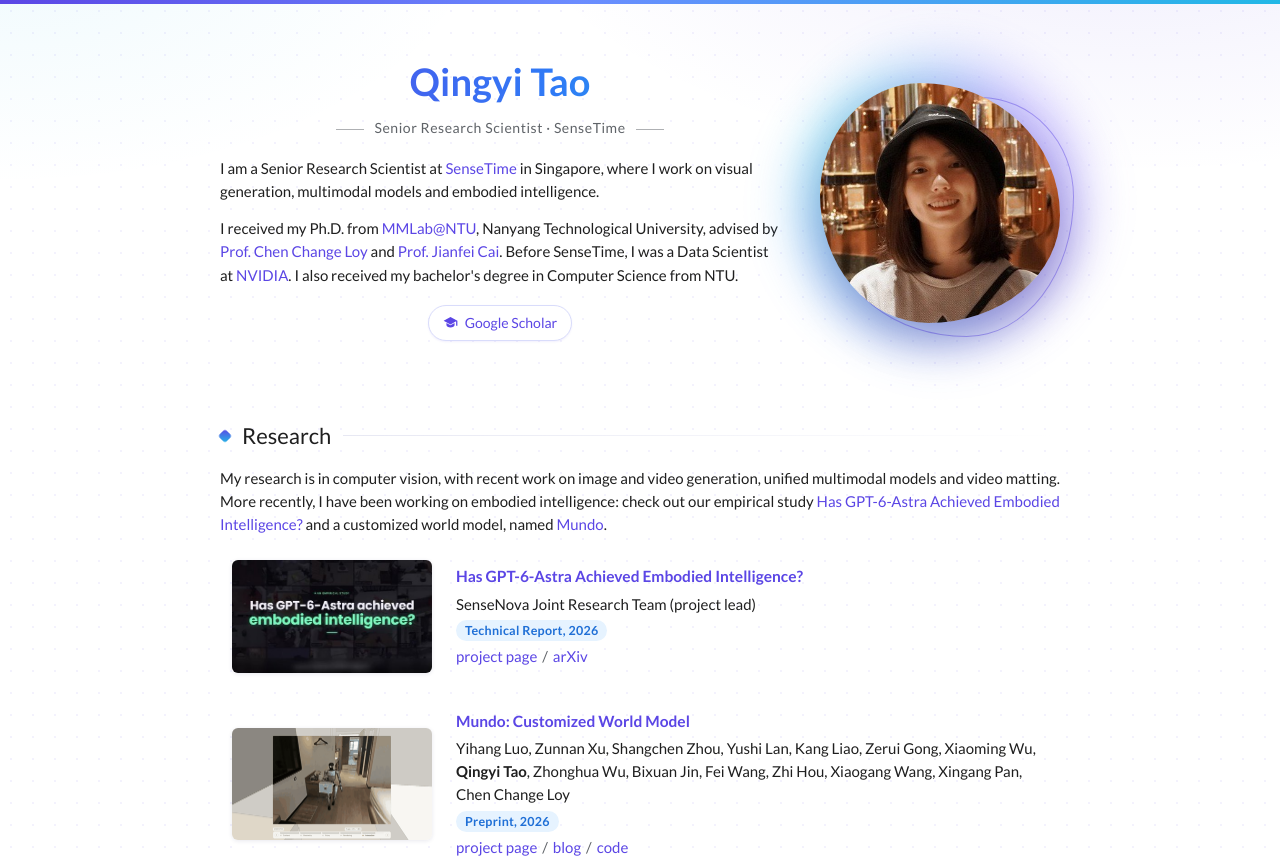
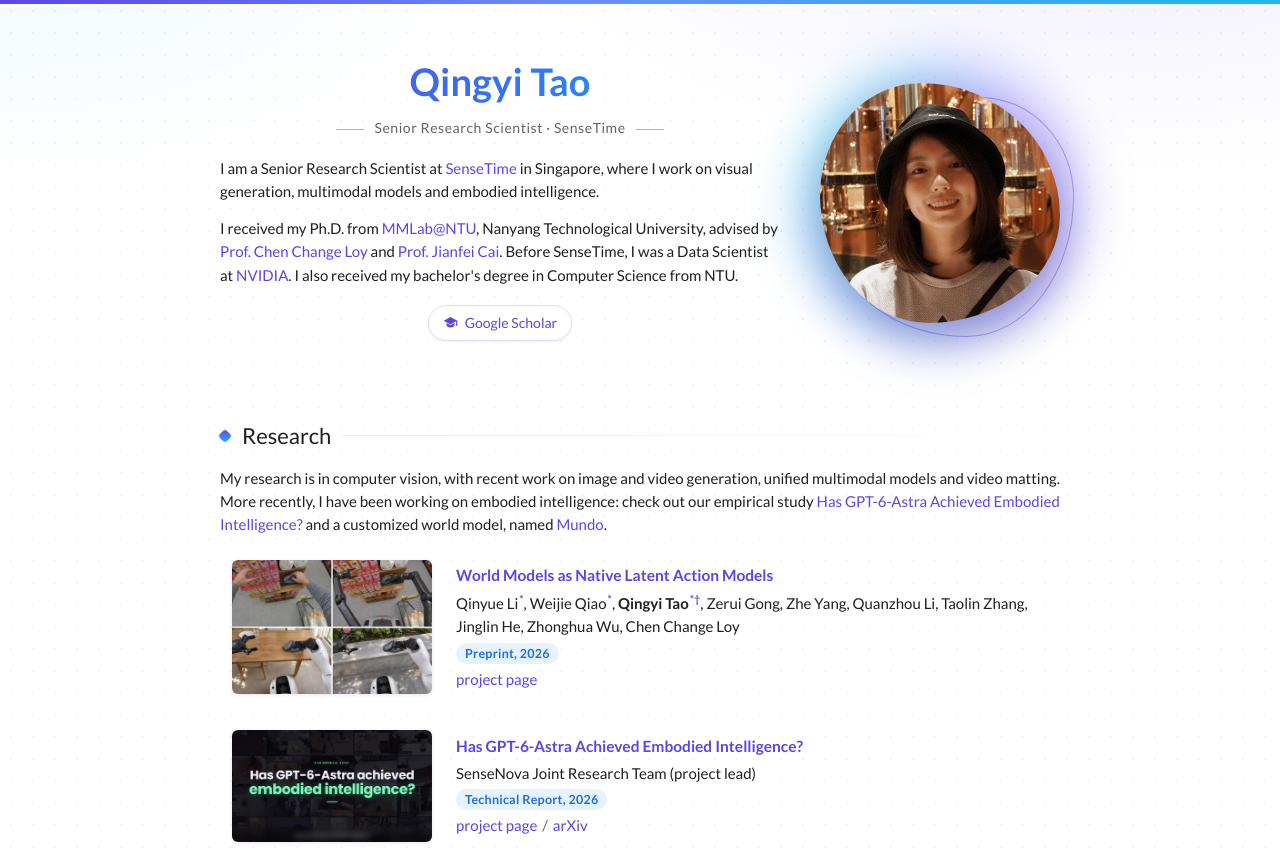
Before and after one commit to truetqy/truetqy.github.io, a plain HTML site: page index.html in a window 1280 px wide. Shown: the top 862 px of the page. Drawn offline with Linux system fonts and the light colour scheme.

Commit message:
Add Native LAM with co-first and project lead marks
Co-Authored-By: Claude Opus 5.5 <noreply@anthropic.com>
Claude-Session: https://claude.ai/code/session_017hXuX1jR8BijMeccrK2ja6

```diff
--- a/index.html
+++ b/index.html
@@ -123,8 +123,10 @@ h2::after { content: ""; flex: 1; height: 1px; background: linear-gradient(90deg
 .ptitle:hover { color: var(--hover); }
 .authors { margin: 4px 0 2px; }
 .authors b { font-weight: 700; }
+.authors sup, .note sup { color: var(--link); font-weight: 700; font-size: 0.72em; margin-left: 1px; }
+.note { margin: 6px 0 0; padding: 0 12px; font-size: 13px; color: var(--muted); }
 .venue { display: inline-block; font-style: normal; font-size: 12.5px; font-weight: 700; letter-spacing: 0.02em; color: var(--tag-fg); background: var(--tag-bg); padding: 1px 9px; border-radius: 999px; margin-top: 2px; }
-.paper:nth-child(-n+2) .venue { color: var(--tag2-fg); background: var(--tag2-bg); }
+.paper:nth-child(-n+3) .venue { color: var(--tag2-fg); background: var(--tag2-bg); }
 .plinks { margin-top: 4px; }
 .plinks .sep { color: var(--muted); padding: 0 5px; }
 
@@ -173,6 +175,16 @@ footer { margin-top: 48px; padding-top: 14px; border-top: 1px solid var(--rule);
   <p class="lead">My research is in computer vision, with recent work on image and video generation, unified multimodal models and video matting. More recently, I have been working on embodied intelligence: check out our empirical study <a href="https://www.sensenova.ai/has-gpt-6-astra-achieved-embodied-intelligence">Has GPT-6-Astra Achieved Embodied Intelligence?</a> and a customized world model, named <a href="https://mundo-world-model.github.io/">Mundo</a>.</p>
 
   <div class="papers">
+    <div class="paper">
+      <a href="https://pawteam-eai.github.io/native-lam/"><img class="thumb" src="images/nativelam.jpg" alt="Native LAM replaying a human wiping motion on robots in new scenes" loading="lazy"></a>
+      <div>
+        <a class="ptitle" href="https://pawteam-eai.github.io/native-lam/">World Models as Native Latent Action Models</a>
+        <div class="authors">Qinyue Li<sup>*</sup>, Weijie Qiao<sup>*</sup>, <b>Qingyi Tao</b><sup>*&dagger;</sup>, Zerui Gong, Zhe Yang, Quanzhou Li, Taolin Zhang, Jinglin He, Zhonghua Wu, Chen Change Loy</div>
+        <div class="venue">Preprint, 2026</div>
+        <div class="plinks"><a href="https://pawteam-eai.github.io/native-lam/">project page</a></div>
+      </div>
+    </div>
+
     <div class="paper">
       <a href="https://www.sensenova.ai/has-gpt-6-astra-achieved-embodied-intelligence"><img class="thumb" src="images/gpt6astra.jpg" alt="Has GPT-6-Astra achieved embodied intelligence? title card" loading="lazy"></a>
       <div>
@@ -254,6 +266,8 @@ footer { margin-top: 48px; padding-top: 14px; border-top: 1px solid var(--rule);
     </div>
   </div>
 
+  <p class="note"><sup>*</sup> Equal contribution &nbsp;&nbsp; <sup>&dagger;</sup> Project lead</p>
+
   <h2>Other Publications</h2>
   <ul class="compact">
     <li><a class="t" href="https://arxiv.org/abs/2506.13465">SA-LUT: Spatial Adaptive 4D Look-Up Table for Photorealistic Style Transfer</a><br>Zerui Gong, Zhonghua Wu, <b>Qingyi Tao</b>, Qinyue Li, Chen Change Loy<br><span class="venue">ICCV, 2025</span></li>
--- a/sitemap.xml
+++ b/sitemap.xml
@@ -2,6 +2,6 @@
 <urlset xmlns="http://www.sitemaps.org/schemas/sitemap/0.9">
   <url>
     <loc>https://truetqy.github.io/</loc>
-    <lastmod>2026-11-11</lastmod>
+    <lastmod>2026-11-24</lastmod>
   </url>
 </urlset>
```
Also changed, not shown: images/nativelam.jpg (added).
